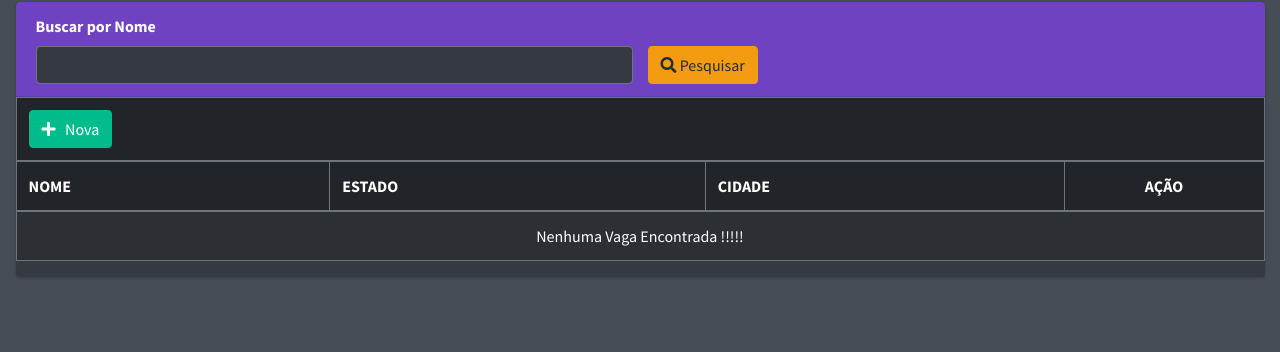
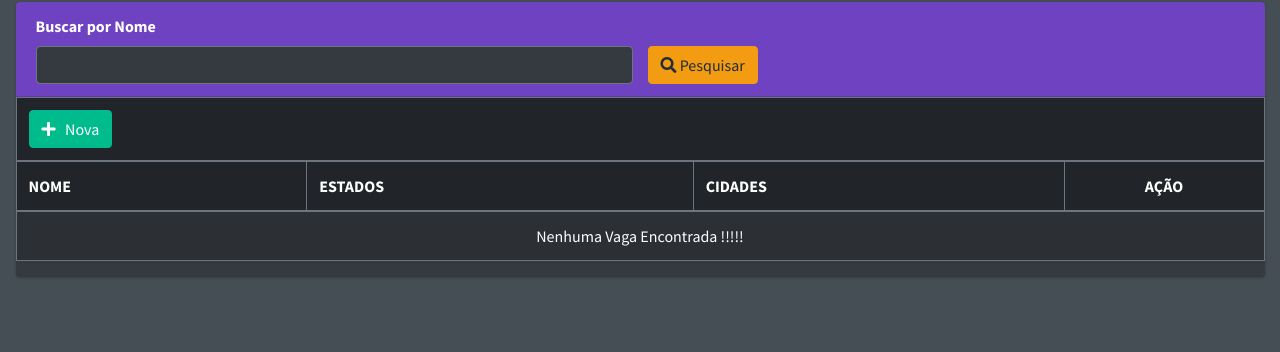
Before and after one commit to Eneylton/PHP-CIDADE-ESTADO, a PHP site: template pages/clientes/cliente-list.php in a window 1280 px wide. Shown: the part 128-480 px from the top of the page. Run offline with PHP 8.4, Linux system fonts and the light colour scheme; the template is opened without the code that fills it, so the values that code supplies are empty; some libraries are stand-ins or nearby versions.

Commit message:
Editar finalizado

```diff
--- a/includes/cliente/clientes-form-list.php
+++ b/includes/cliente/clientes-form-list.php
@@ -99,8 +99,8 @@ foreach ($paginas as $key => $pagina) {
                         <tr>
 
                            <th> NOME </th>
-                           <th> ESTADO </th>
-                           <th> CIDADE </th>
+                           <th> ESTADOS </th>
+                           <th> CIDADES </th>
 
                            <th style="text-align: center; width:200px"> AÇÃO </th>
                         </tr>
@@ -146,8 +146,9 @@ foreach ($paginas as $key => $pagina) {
                </div>
 
                <div class="form-group">
-                  <select class="form-control form-control-lg" name="estados_id" id="estados_id" required>
-
+                  <label>Estados</label>
+                  <select class="form-control form-control-lg" name="estados_id" id="estados_cod" required>
+                     <option value=""> Selecione um Estado </option>
                      <?php
 
                      foreach ($estados as $item) {
@@ -158,6 +159,8 @@ foreach ($paginas as $key => $pagina) {
                </div>
 
                <div class="form-group">
+
+                  <label>Cidade</label>
                   <select class="form-control form-control-lg" name="cidades" id="cidades" required>
 
 
@@ -200,6 +203,7 @@ foreach ($paginas as $key => $pagina) {
                   </div>
 
                   <div class="form-group">
+                  <label>Estados</label>
                      <select class="form-control form-control-lg" name="estados_id" id="estados_id" required>
 
                         <?php
@@ -212,6 +216,7 @@ foreach ($paginas as $key => $pagina) {
                   </div>
 
                   <div class="form-group">
+                  <label>Cidades</label>
                      <select class="form-control form-control-lg" name="cidades_id" id="cidades_id" required>
 
 
--- a/pages/clientes/cliente-list.php
+++ b/pages/clientes/cliente-list.php
@@ -62,6 +62,25 @@ $("#estados_id").on("change", function(){
        url:'cliente-list.php',
        type:'POST',
        data:{id:idEstado},
+
+       success:function(data){
+           $("#cidades_id").css({'display':'block'});
+           $("#cidades_id").html(data);
+       }
+   })
+
+});
+
+</script>
+
+<script>
+$("#estados_cod").on("change", function(){
+
+   var idEstado = $("#estados_cod").val();
+   $.ajax({
+       url:'cliente-list.php',
+       type:'POST',
+       data:{id:idEstado},
        beforeSend:function(){
            $("#cidades").css({'display':'block'});
            $("#cidades").html("carregando....");
@@ -75,6 +94,7 @@ $("#estados_id").on("change", function(){
 });
 
 </script>
+
 <script>
 $(document).ready(function(){
     $('.editbtn').on('click', function(){
```
Also changed, not shown: pages/clientes/cliente-edit.php (+4 -6 lines). Lines whose indentation alone changed are shown as unchanged.
